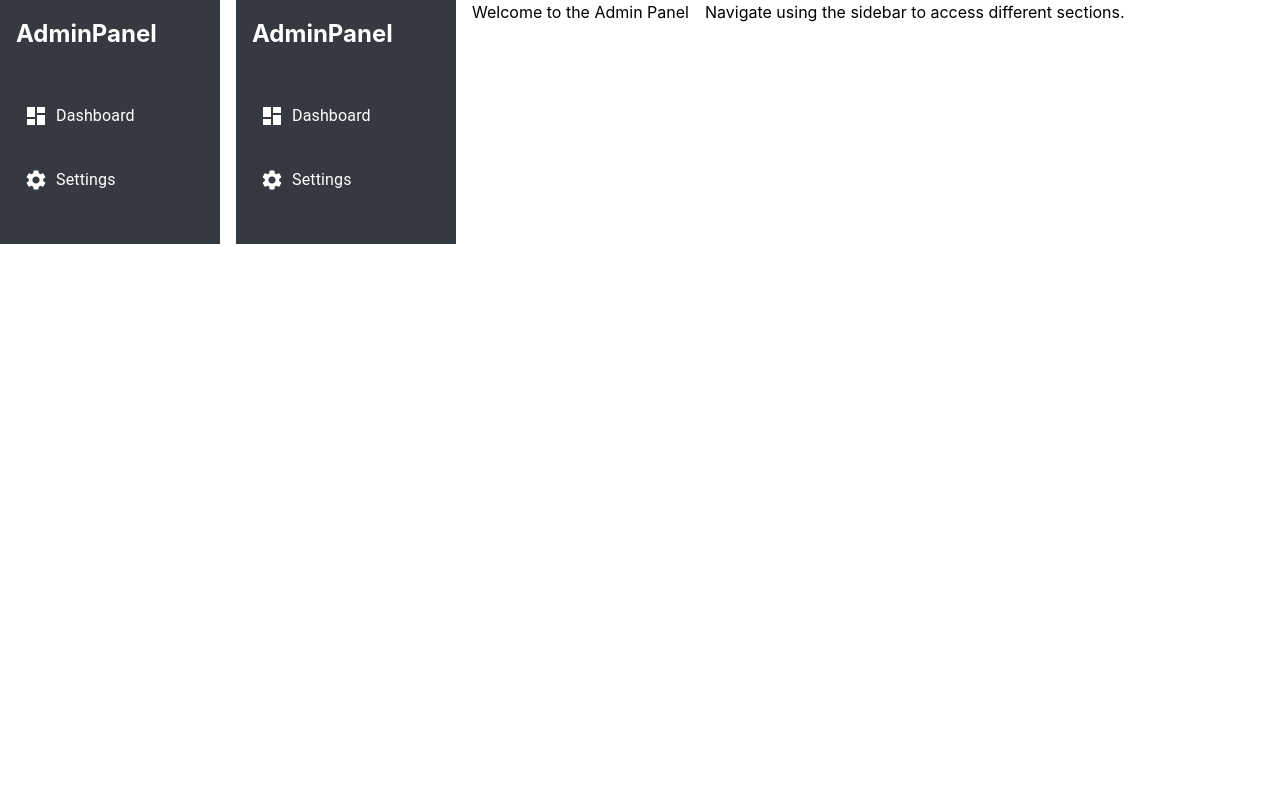
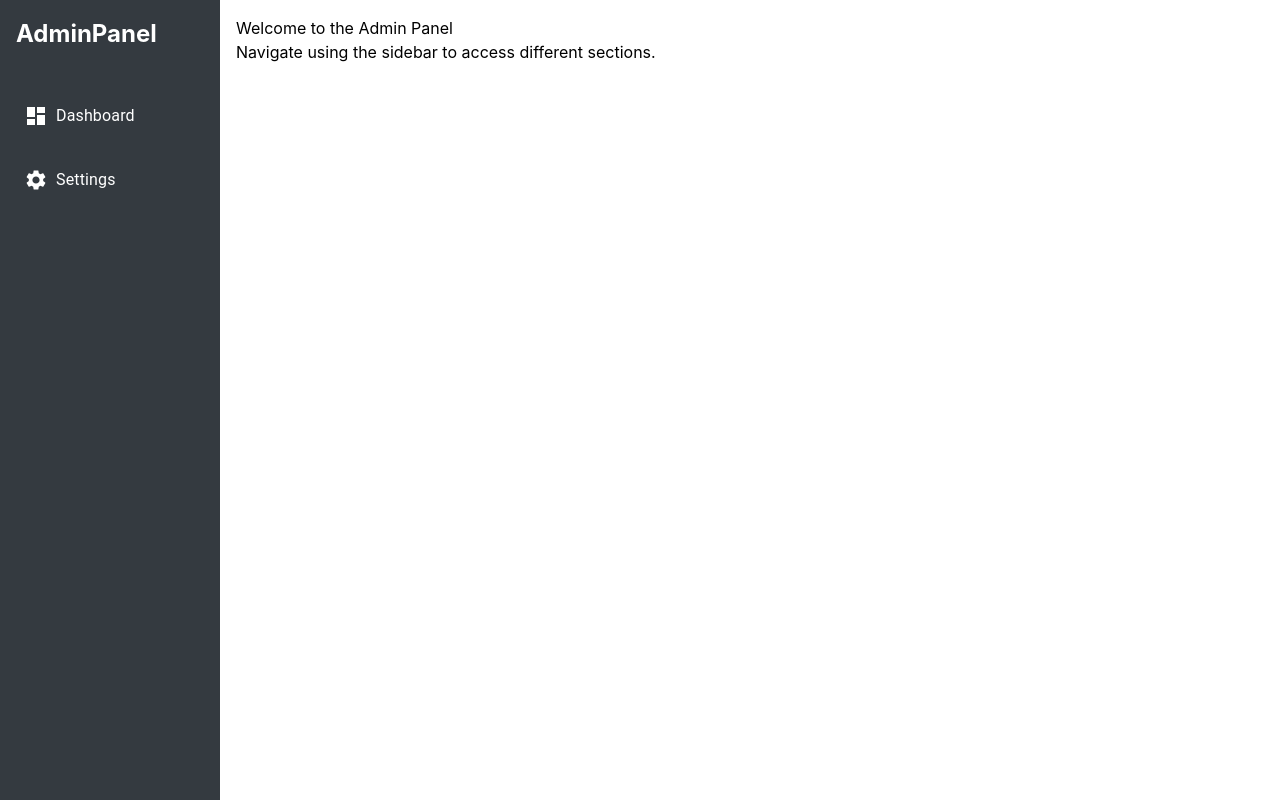
Before and after one commit to haseebbsal/admin-panel-jbscode, a Next.js app: page / in a window 1280 px wide. Built offline with nearby package versions, Linux system fonts and the light colour scheme.

Commit message:
pushing initial files

```diff
--- a/src/app/page.tsx
+++ b/src/app/page.tsx
@@ -1,15 +1,9 @@
-// src/page.tsx
-"use client";
-
-import React from 'react';
-import Layout from './layout';
-
-const HomePage: React.FC = () => {
+const HomePage= () => {
   return (
-    <Layout>
+    <div className='min-h-[100vh] pt-4'>
       <h1>Welcome to the Admin Panel</h1>
       <p>Navigate using the sidebar to access different sections.</p>
-    </Layout>
+    </div>
   );
 };
 
```
